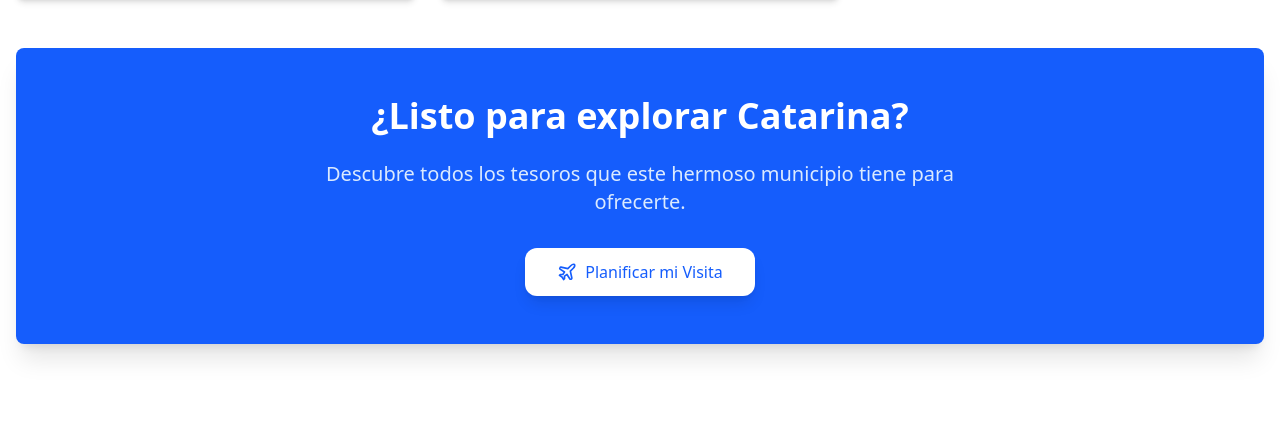
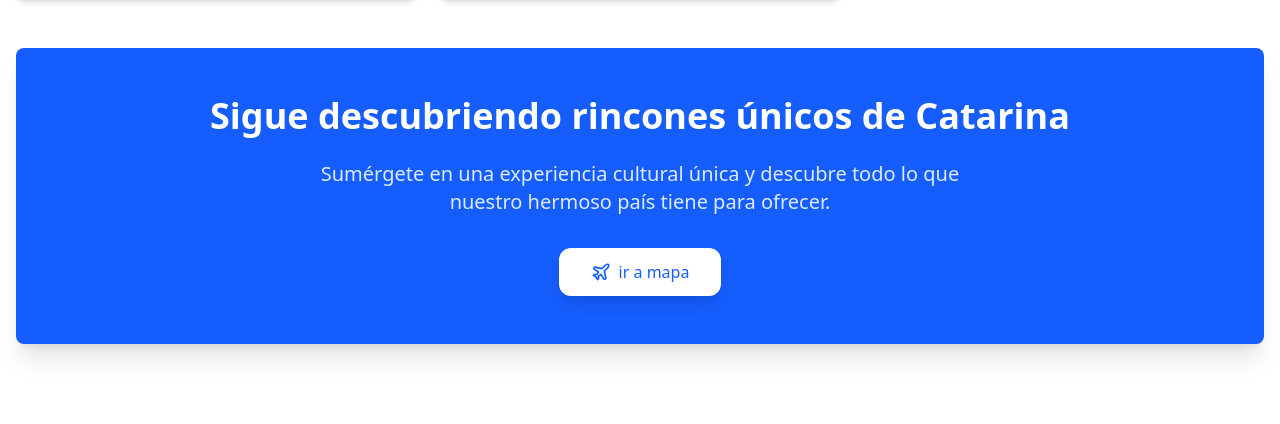
Before and after one commit to jonathan1173/really-nicaragua-2025, a Django app: a page that uses page/templates/page/municipality.html in a window 1280 px wide. Shown: the part 1148-1572 px from the top of the page. Run offline with Django 5.2, Linux system fonts and the light colour scheme; data comes from the database, SQL or seed files in the repository; both versions use the stored data as it was after the commit.

Commit message:
fix:componiendo las rutas de la barra de direcciones

```diff
--- a/page/templates/page/department.html
+++ b/page/templates/page/department.html
@@ -146,15 +146,15 @@
 
     <!-- Call to Action Final - Contenido General -->
     <section class="text-center bg-blue-600 p-12 rounded-lg shadow-xl mb-12">
-      <h3 class="text-3xl lg:text-4xl font-bold text-white mb-6">¿Listo para tu Aventura Nicaragüense?</h3>
+      <h3 class="text-3xl lg:text-4xl font-bold text-white mb-6">Sigue descubriendo rincones únicos de Nicaragua</h3>
       <p class="text-xl text-blue-100 max-w-2xl mx-auto mb-8">
-        Planifica tu viaje y sumérgete en una experiencia cultural única y descubre todo lo que nuestro hermoso país
+        Sumérgete en una experiencia cultural única y descubre todo lo que nuestro hermoso país
         tiene para ofrecer.
       </p>
       <a href="{% url 'home-maps' %}"
         class="inline-flex items-center bg-white text-blue-600 hover:bg-gray-100 px-8 py-3 rounded-xl shadow-lg hover:shadow-xl transition-all duration-300 transform hover:scale-105">
         <i data-lucide="plane" class="w-5 h-5 mr-2"></i>
-        <span>Planificar mi Viaje</span>
+        <span>ir a mapa</span>
       </a>
     </section>
 
--- a/page/templates/page/municipality.html
+++ b/page/templates/page/municipality.html
@@ -118,18 +118,21 @@
 
 
     <!-- Call to Action Final -->
-    <section class="text-center bg-blue-600 p-12 rounded-lg shadow-xl mb-12">
-      <h3 class="text-3xl lg:text-4xl font-bold text-white mb-6">¿Listo para explorar {{ municipality.name }}?</h3>
+    <section class="bg-blue-600 md:text-center p-12 rounded-lg shadow-xl mb-12">
+      <h3 class="text-3xl lg:text-4xl font-bold text-white  mb-6">Sigue descubriendo rincones únicos de {{municipality.name}}</h3>
       <p class="text-xl text-blue-100 max-w-2xl mx-auto mb-8">
-        Descubre todos los tesoros que este hermoso municipio tiene para ofrecerte.
+        Sumérgete en una experiencia cultural única y descubre todo lo que nuestro hermoso país
+        tiene para ofrecer.
       </p>
       <a href="{% url 'home-maps' %}"
         class="inline-flex items-center bg-white text-blue-600 hover:bg-gray-100 px-8 py-3 rounded-xl shadow-lg hover:shadow-xl transition-all duration-300 transform hover:scale-105">
         <i data-lucide="plane" class="w-5 h-5 mr-2"></i>
-        <span>Planificar mi Visita</span>
+        <span>ir a mapa</span>
       </a>
     </section>
 
   </div>
+
+</div>
 </div>
 {% endblock %}
--- a/page/templatetags/breadcrumbs.py
+++ b/page/templatetags/breadcrumbs.py
@@ -6,9 +6,17 @@ register = template.Library()
 @register.inclusion_tag('components/breadcrumb.html', takes_context=True)
 def render_breadcrumb(context):
     request = context['request']
+    path = request.path
+
     breadcrumb = []
     breadcrumb.append({'name': 'Home', 'url': reverse('page-home')})
-    breadcrumb.append({'name': 'Mapa', 'url': reverse('home-maps')})
+    # Solo incluir Mapa si la URL empieza con /maps o coincide con la vista 'home-maps'
+    if path.startswith(reverse('home-maps')):
+        breadcrumb.append({'name': 'Mapa', 'url': reverse('home-maps')})
+
+    # Incluir Perfil si estás en la página de perfil
+    if path.startswith(reverse('users-profile')):
+        breadcrumb.append({'name': 'Perfil', 'url': reverse('users-profile')})
 
     # Extraer los objetos principales del contexto de la vista
     item = context.get('item')
--- a/users/templates/users/profile.html
+++ b/users/templates/users/profile.html
@@ -1,6 +1,9 @@
 {% extends 'rally_nicaragua/base.html' %}
 {% load breadcrumbs %}
 {% block content %}
+
+{% render_breadcrumb %}
+
 
 <div class="min-h-screen bg-white text-gray-800">
   <div class="container mx-auto px-4 py-8 max-w-7xl">
```
Also changed, not shown: db.sqlite3.
